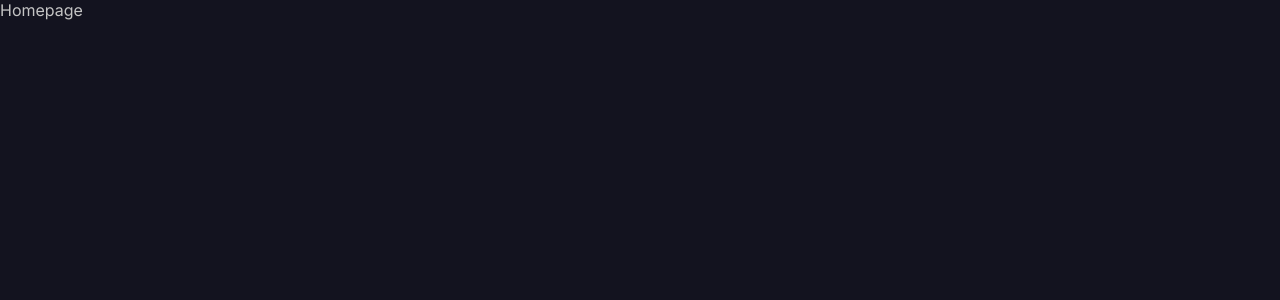
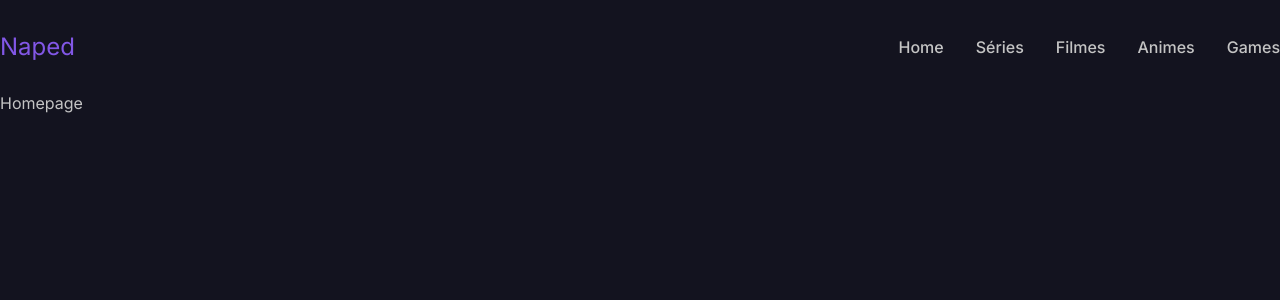
Before and after one commit to devlucaslopes/10-naped-blog, a Next.js app: page / in a window 1280 px wide. Shown: the top 300 px of the page. Built offline with nearby package versions, Linux system fonts and the light colour scheme.

Commit message:
created menu component

```diff
--- /dev/null
+++ b/src/components/Menu/index.tsx
@@ -0,0 +1,29 @@
+import Link from 'next/link'
+
+import { Header, Navigation } from './styles'
+
+export const Menu = () => (
+  <Header>
+    <Link href="/">Naped</Link>
+
+    <Navigation>
+      <ul>
+        <li>
+          <Link href="/">Home</Link>
+        </li>
+        <li>
+          <Link href="/">Séries</Link>
+        </li>
+        <li>
+          <Link href="/">Filmes</Link>
+        </li>
+        <li>
+          <Link href="/">Animes</Link>
+        </li>
+        <li>
+          <Link href="/">Games</Link>
+        </li>
+      </ul>
+    </Navigation>
+  </Header>
+)
--- /dev/null
+++ b/src/components/Menu/styles.ts
@@ -0,0 +1,48 @@
+import styled, { css } from 'styled-components'
+
+export const Header = styled.header`
+  ${({ theme }) => css`
+    display: flex;
+    align-items: center;
+    justify-content: space-between;
+    padding: ${theme.spacings.medium} 0;
+
+    > a {
+      font-size: ${theme.font.sizes.xlarge};
+      color: ${theme.colors.primary};
+      font-weight: ${theme.font.weights.normal};
+    }
+  `}
+`
+
+export const Navigation = styled.nav`
+  ${({ theme }) => css`
+    ul {
+      display: flex;
+      gap: ${theme.grid.gutter};
+
+      a {
+        flex: 1;
+        font-weight: ${theme.font.weights.medium};
+        font-size: ${theme.font.sizes.medium};
+        color: ${theme.colors['white-200']};
+        position: relative;
+        transition: color 100ms;
+
+        &:hover {
+          color: ${theme.colors.white};
+
+          &::after {
+            content: '';
+            position: absolute;
+            width: 100%;
+            height: 2px;
+            background-color: ${theme.colors.primary};
+            bottom: -2px;
+            left: 0;
+          }
+        }
+      }
+    }
+  `}
+`
--- a/src/styles/global.ts
+++ b/src/styles/global.ts
@@ -33,6 +33,14 @@ const GlobalStyles = createGlobalStyle`
     button {
       cursor: pointer;
     }
+
+    ul {
+      list-style: none;
+    }
+
+    a {
+      text-decoration: none;
+    }
   `}
 `
 
--- a/src/styles/theme.ts
+++ b/src/styles/theme.ts
@@ -11,6 +11,11 @@ export default {
     dark: '#13131F'
   },
   font: {
+    weights: {
+      normal: 400,
+      medium: 500,
+      bold: 600
+    },
     familyHeading: 'Lexend Deca, sans-serif',
     familyBody: 'Inter, sans-serif',
     sizes: {
--- a/src/templates/Base/index.tsx
+++ b/src/templates/Base/index.tsx
@@ -1,3 +1,4 @@
+import { Menu } from '../../components/Menu'
 import { Container } from './styles'
 
 type BaseTemplateType = {
@@ -5,5 +6,10 @@ type BaseTemplateType = {
 }
 
 export const Base = ({ children }: BaseTemplateType) => {
-  return <Container>{children}</Container>
+  return (
+    <Container>
+      <Menu />
+      {children}
+    </Container>
+  )
 }
```
